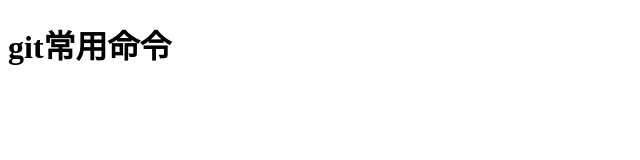
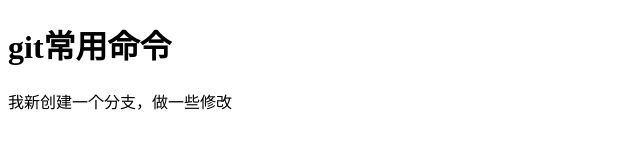
Before and after one commit to xtgcs/new, a plain HTML site: page index.html in a window 1280 px wide. Shown: the whole page, without its empty margins (0-640 px from the left). Drawn offline with Linux system fonts and the light colour scheme.

Commit message:
测试代码先提交到test分支上

```diff
--- a/index.html
+++ b/index.html
@@ -7,6 +7,6 @@
 <body>
 
   <h1 class="title">git常用命令</h1>
-
+  <p>我新创建一个分支，做一些修改</p>
 </body>
 </html>
```
